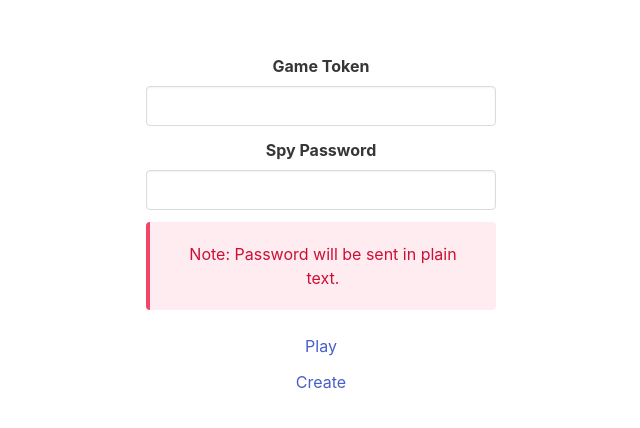
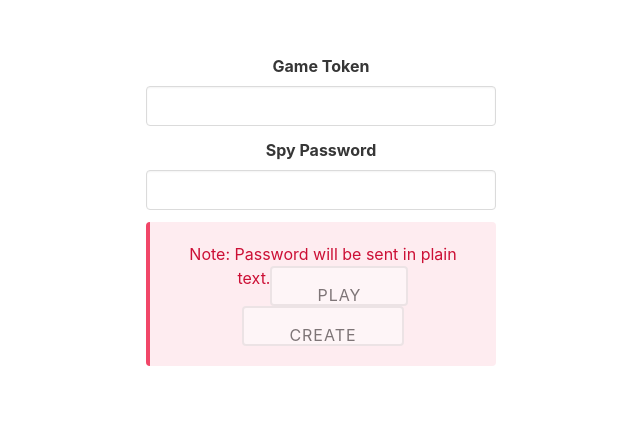
Before and after one commit to rmp135/codenames, a Nuxt app: page / in a window 1280 px wide. Shown: the part 106-534 px from the top of the page, without its empty margins (319-959 px from the left). Built offline with nearby package versions, Linux system fonts and the light colour scheme; no server answers.

Commit message:
Validation for game join screen.

```diff
--- a/pages/index.vue
+++ b/pages/index.vue
@@ -12,10 +12,8 @@
             input.input(v-model="spyPassword")
         article.message.is-danger
           .message-body Note: Password will be sent in plain text.
-        .field
-          nuxt-link(:to="{ name: 'game', query: { 'token': id, 'spypassword': spyPassword } }") Play
-        .field
-          a.link(@click="create") Create
+              button.button(:disabled="isPlayDisabled" @click="play") Play
+              button.button(:disabled="isCreateDisabled" @click="create") Create
 </template>
 <style lang="scss">
 
@@ -29,8 +27,21 @@
       id: '',
       spyPassword: ''
     }),
+    computed: {
+      isCreateDisabled () {
+        return this.spyPassword === ''
+      },
+      isPlayDisabled () {
+        return this.id === ''
+      }
+    },
     methods: {
+      async play () {
+        if (this.isPlayDisabled) return
+        this.$router.push({ name: 'game', query: { 'token': this.id, 'password': this.spyPassword } })
+      },
       async create () {
+        if (this.isCreateDisabled) return
         try {
           const res = await axios.post(`/api/game`, { spyPassword: this.spyPassword })
           this.$router.push({ name: 'game', query: { 'token': res.data, 'password': this.spyPassword } })
```
Also changed, not shown: 1 other file (tests, documents, lock files or other folders).
